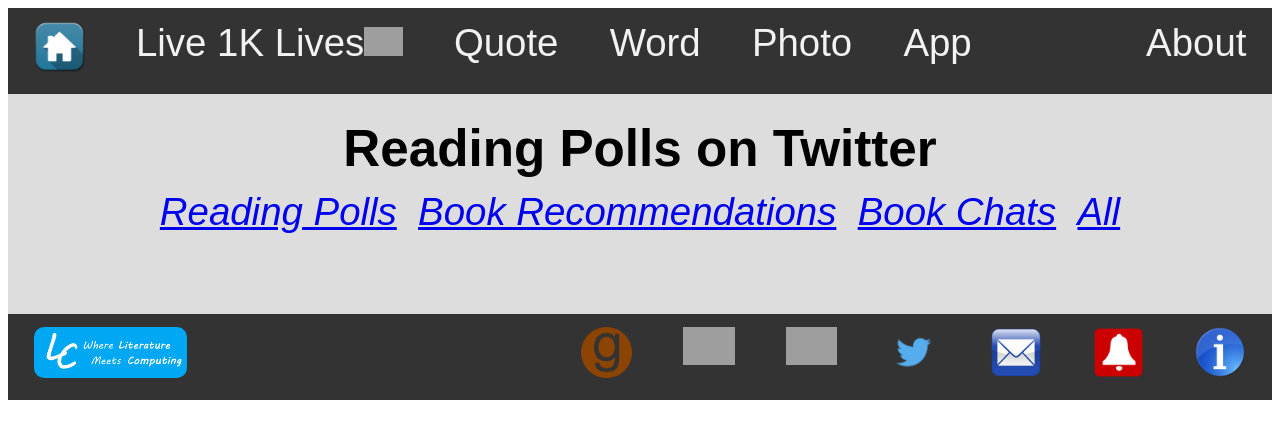
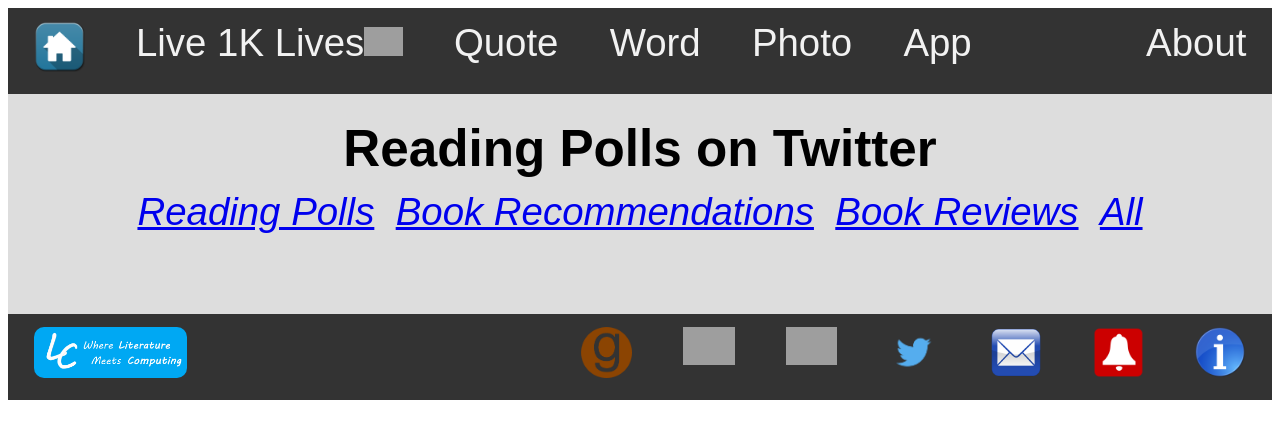
Before and after one commit to whope2/DailyApp, a Flask app: page /bettereads in a window 1280 px wide. Shown: the top 439 px of the page. Run offline with Flask 2, Linux system fonts and the light colour scheme; data that the repository does not hold is empty; some libraries are stand-ins or nearby versions; grey boxes are pictures that could not be loaded.

Commit message:
add category book review

```diff
--- a/templates/bookchat.html
+++ b/templates/bookchat.html
@@ -82,7 +82,7 @@
 
   <div id="main-div" class="content">
     <b id="twitter-bookchat-title">Reading Polls on Twitter</b><br>
-    <i style="font-size: 3vw;"><a href="#" onclick="loadPoll()">Reading Polls</a>&nbsp;&nbsp;<a href="#" onclick="loadBookRecom()">Book Recommendations</a>&nbsp;&nbsp;<a href="#" onclick="loadBookChat()">Book Chats</a>&nbsp;&nbsp;<a href="#" onclick="loadAll()">All</a></i>
+    <i style="font-size: 3vw;"><a href="#" onclick="loadPoll()">Reading Polls</a>&nbsp;&nbsp;<a href="#" onclick="loadBookRecom()">Book Recommendations</a>&nbsp;&nbsp;<a href="#" onclick="loadBookReview()">Book Reviews</a>&nbsp;&nbsp;<a href="#" onclick="loadAll()">All</a></i>
   </div>
   <div id="main-div-twitter-books" class="content">
   </div>
@@ -136,6 +136,10 @@
       document.getElementById("twitter-bookchat-title").innerHTML = "Book Chats on Twitter";
       initBooks("Book Chat");
     }
+    function loadBookReview() {
+      document.getElementById("twitter-bookchat-title").innerHTML = "Book Reviews on Twitter";
+      initBooks("Book Review");
+    }
     function loadAll() {
       document.getElementById("twitter-bookchat-title").innerHTML = "Bettereads Twitter Archive";
       initBooks("All");
```
